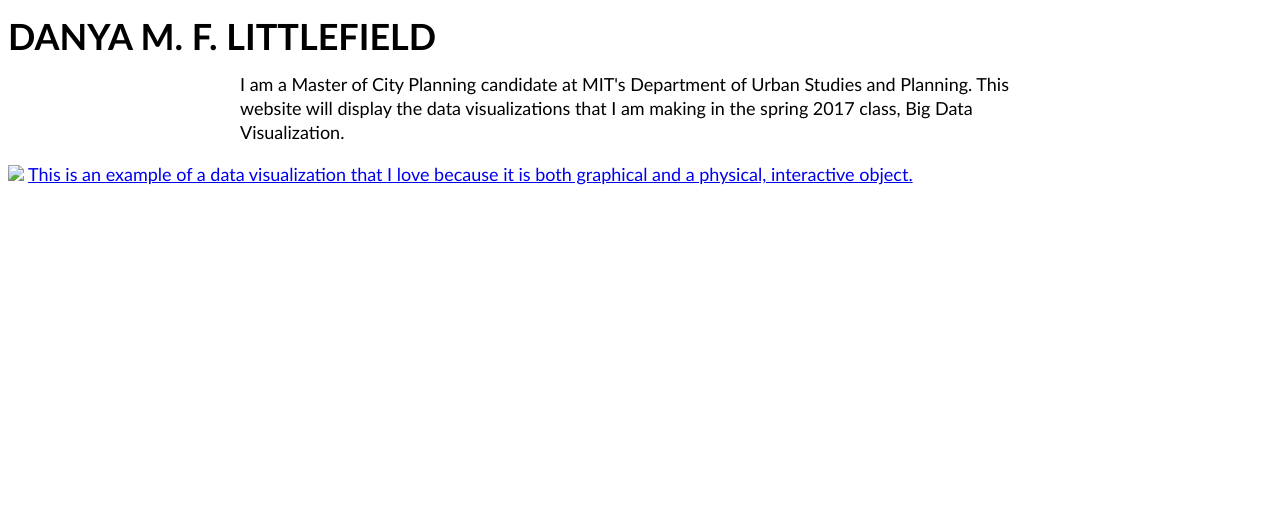
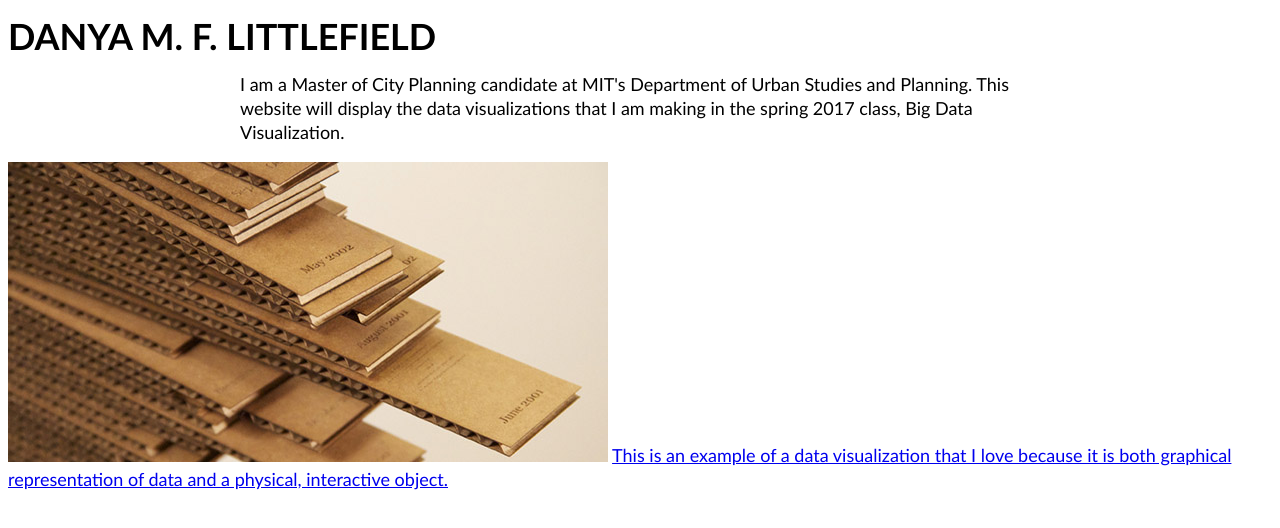
Before and after one commit to danyamfl/danyamfl.github.io, a plain HTML site: page index.html in a window 1280 px wide. Drawn offline with Linux system fonts and the light colour scheme.

Commit message:
still trying to fix that photo

```diff
--- a/index.html
+++ b/index.html
@@ -26,8 +26,8 @@ p {
 <div id="wrapper"/>
     <h1 class="blocktext">DANYA M. F. LITTLEFIELD</h1>
     <p class="blocktext">I am a Master of City Planning candidate at MIT's Department of Urban Studies and Planning. This website will display the data visualizations that I am making in the spring 2017 class, Big Data Visualization.</p>
-    <img src="images/over_here"/>
-    <a href="http://infosthetics.com/archives/2011/03/from_over_here_a_physical_representation_of_news.html">This is an example of a data visualization that I love because it is both graphical and a physical, interactive object.</a>
+    <img src="danyamfl.github.io/images/over_here.jpg"/>
+    <a href="http://infosthetics.com/archives/2011/03/from_over_here_a_physical_representation_of_news.html">This is an example of a data visualization that I love because it is both graphical representation of data and a physical, interactive object.</a>
     </div>
 </body>
 </html>
```
